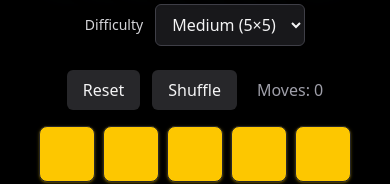
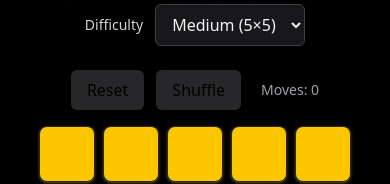
Before and after one commit to NickTheDevOpsGuy/ToggleTheDarkness, a React (Vite) app: page / in a window 390 px wide. Shown: the part 265-449 px from the top of the page. Built offline with nearby package versions, Linux system fonts and the light colour scheme.

Commit message:
Keeping track of moves'

```diff
--- a/src/app/components/Board.tsx
+++ b/src/app/components/Board.tsx
@@ -1,4 +1,4 @@
-import { useState } from 'react';
+import { useEffect, useState } from 'react';
 import { Cell } from '@/components/Cell';
 import { flip, isWin, randomize } from '@/lib/game';
 import { useBeep } from '@/lib/sound';
@@ -20,6 +20,34 @@ export default function Board({
 
   const [moves, setMoves] = useState(0);
   const [hasWon, setHasWon] = useState(false);
+  const [bestMoves, setBestMoves] = useState<number | null>(null);
+
+  // Load best moves for this board size from localStorage once
+  useEffect(() => {
+    if (typeof window === 'undefined') return;
+    const key = `ttd-best-${rows}x${cols}`;
+    const raw = window.localStorage.getItem(key);
+    if (raw !== null) {
+      const parsed = Number.parseInt(raw, 10);
+      if (!Number.isNaN(parsed)) {
+        setBestMoves(parsed);
+      }
+    } else {
+      setBestMoves(null);
+    }
+  }, [rows, cols]);
+
+  // When the player wins, update best moves in localStorage if improved
+  useEffect(() => {
+    if (!hasWon || moves === 0 || typeof window === 'undefined') return;
+    const key = `ttd-best-${rows}x${cols}`;
+    const raw = window.localStorage.getItem(key);
+    const prevBest = raw !== null ? Number.parseInt(raw, 10) : NaN;
+    if (Number.isNaN(prevBest) || moves < prevBest) {
+      window.localStorage.setItem(key, String(moves));
+      setBestMoves(moves);
+    }
+  }, [hasWon, moves, rows, cols]);
 
   const { clickBeep, winFanfare } = useBeep();
 
@@ -59,18 +87,25 @@ export default function Board({
         <button
           type='button'
           onClick={resetBoard}
-          className='rounded-md bg-zinc-800 px-4 py-2 text-zinc-100 hover:bg-zinc-700 focus:ring-2 focus:ring-cyan-500 focus:outline-none'
+          className='rounded-md bg-zinc-800 px-4 py-2 text-zi...bg-zinc-700 focus:ring-2 focus:ring-cyan-500 focus:outline-none'
         >
           Reset
         </button>
         <button
           type='button'
           onClick={shuffleBoard}
-          className='rounded-md bg-zinc-800 px-4 py-2 text-zinc-100 hover:bg-zinc-700 focus:ring-2 focus:ring-cyan-500 focus:outline-none'
+          className='rounded-md bg-zinc-800 px-4 py-2 text-zi...bg-zinc-700 focus:ring-2 focus:ring-cyan-500 focus:outline-none'
         >
           Shuffle
         </button>
-        <span className='ml-2 text-zinc-400'>Moves: {moves}</span>
+        <div className='ml-2 text-zinc-400 text-sm md:text-base'>
+          Moves: {moves}
+          {typeof bestMoves === 'number' && (
+            <span className='ml-3 text-xs text-zinc-500 md:text-sm'>
+              Best: {bestMoves}
+            </span>
+          )}
+        </div>
       </div>
 
       {/* Grid */}
```
